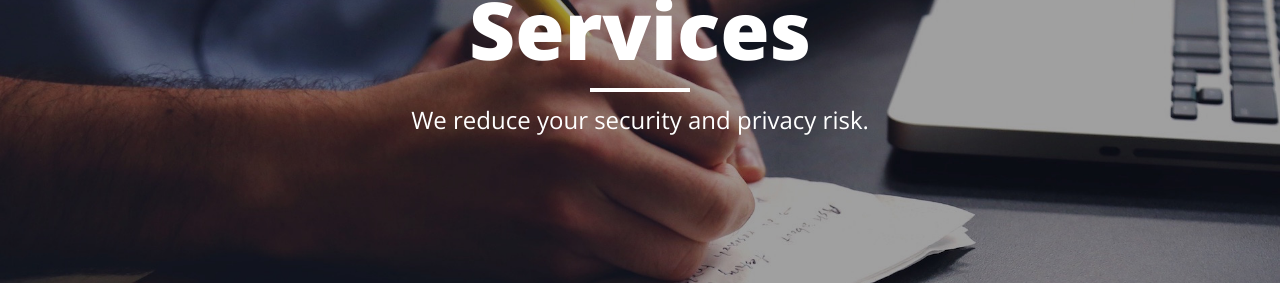
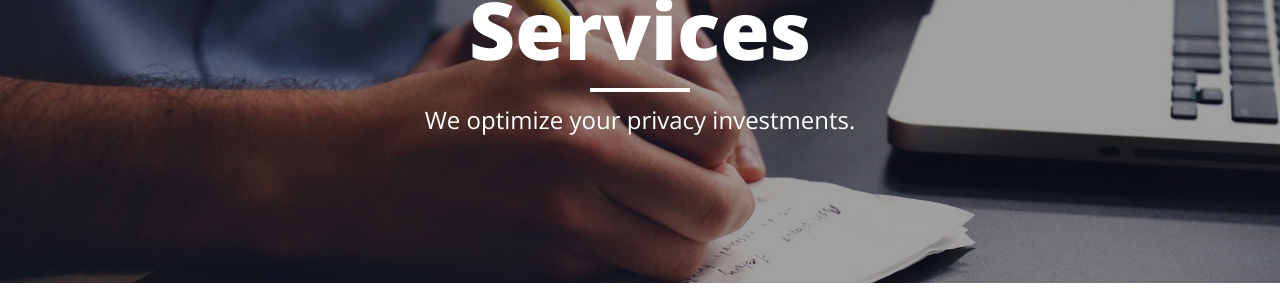
Before and after one commit to riod4/resources, a Jekyll site: the page built from about.html, in a window 1280 px wide. Shown: the part 165-465 px from the top of the page. Built offline with Jekyll 4.4.1, drawn with Linux system fonts in a browser that asks for light colours; nearby versions of some CDN libraries.

Commit message:
Update heading text v0.1

```diff
--- a/about.html
+++ b/about.html
@@ -2,7 +2,7 @@
 layout: page
 title: "Services"
 permalink: /services
-description: "We reduce your security and privacy risk."
+description: "We optimize your privacy investments."
 header-img: "img/services.jpg"
 header-title:
 header-author:
```
